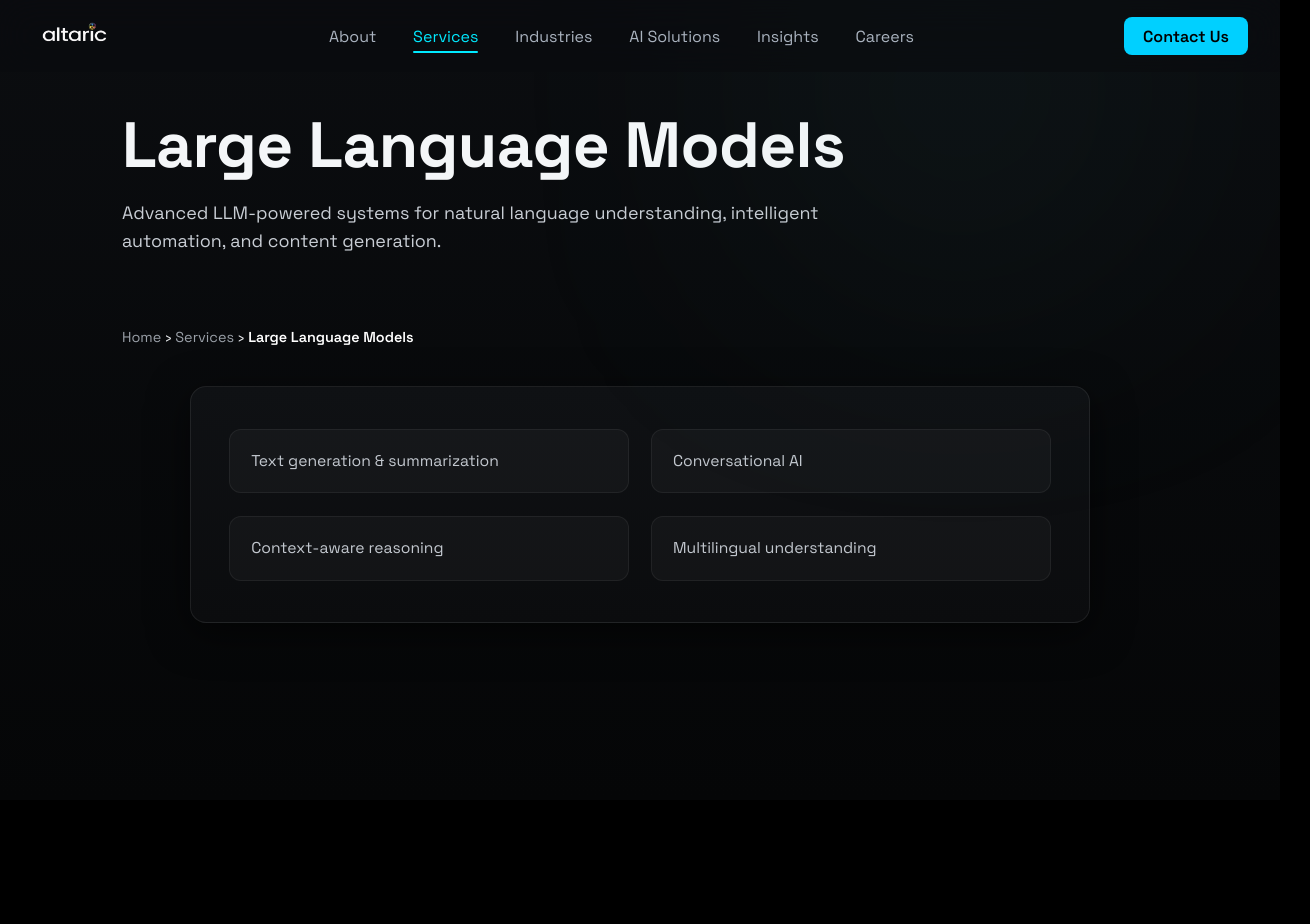
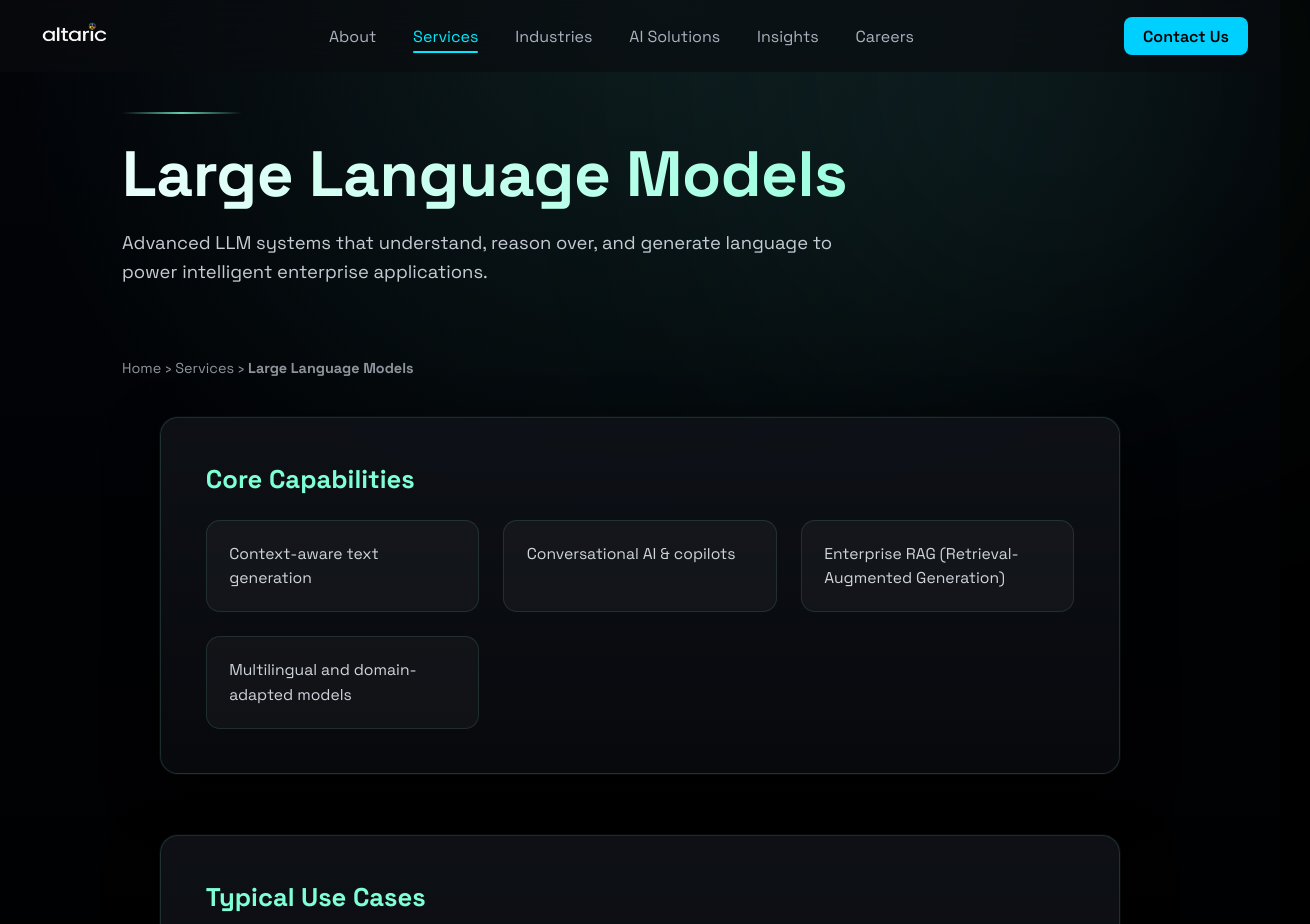
Before and after one commit to Vatshal-Venkat/Altaric, a React (Vite) app in the folder website_src/frontend/: page /services/llm in a window 1280 px wide. Shown: the top 924 px of the page, 1310 px wide, since content can reach past the window. Before the commit the page ends 800 px from the top, so only its background shows below. Built offline with nearby package versions, Linux system fonts and the light colour scheme; no server answers.

Commit message:
Added Scroll animation, page transition and enhanced Service Pages

```diff
--- a/website_src/frontend/src/App.jsx
+++ b/website_src/frontend/src/App.jsx
@@ -1,12 +1,16 @@
 import React, { useEffect, useState } from "react";
-import { Routes, Route } from "react-router-dom";
+import { Routes, Route, useLocation } from "react-router-dom";
 import styled, { createGlobalStyle, ThemeProvider } from "styled-components";
+import { AnimatePresence } from "framer-motion";
+
 import AboutAltaric from "./pages/AboutAltaric";
 
 import Navbar from "./components/Navbar";
 import CustomCursor from "./components/CustomCursor";
 import Footer from "./components/Footer";
 import Loader from "./components/Loader";
+import ScrollToTop from "./components/ScrollToTop";
+import PageTransition from "./components/PageTransition";
 
 // LANDING PAGE SECTIONS
 import Hero from "./components/Hero";
@@ -24,7 +28,7 @@ import AISolutions from "./pages/AISolutions";
 import Insights from "./pages/Insights";
 import Careers from "./pages/Careers";
 import ContactUs from "./components/ContactUs";
-import AboutUs from "./components/AboutUs"; // ✅ added
+import AboutUs from "./components/AboutUs";
 
 // SERVICE DETAIL PAGES
 import AgenticAI from "./pages/AgenticAI";
@@ -75,7 +79,7 @@ const GlobalStyle = createGlobalStyle`
   }
 
   html {
-    scroll-behavior: smooth;
+    scroll-behavior: smooth; /* kept for normal scrolling */
   }
 `;
 
@@ -91,6 +95,8 @@ const SnapContainer = styled.div`
 `;
 
 function App() {
+  const location = useLocation();
+
   const [mousePosition, setMousePosition] = useState({ x: 0, y: 0 });
   const [isLoading, setIsLoading] = useState(true);
 
@@ -106,7 +112,6 @@ function App() {
     return () => clearTimeout(t);
   }, []);
 
-  // 🔥 IMAGE-ONLY LOADER
   if (isLoading) {
     return (
       <ThemeProvider theme={darkTheme}>
@@ -121,14 +126,19 @@ function App() {
       <AppContainer>
         <GlobalStyle />
 
+        {/* GLOBAL UTILITIES */}
+        <ScrollToTop />
         <CustomCursor mousePosition={mousePosition} />
         <Navbar />
 
-        <Routes>
+        {/* ROUTES WITH CINEMATIC FADE */}
+        <AnimatePresence mode="wait">
+          <Routes location={location} key={location.pathname}>
             {/* HOME */}
             <Route
               path="/"
               element={
+                <PageTransition>
                   <>
                     <SnapContainer>
                       <Hero />
@@ -141,51 +151,101 @@ function App() {
                     </SnapContainer>
                     <Footer />
                   </>
+                </PageTransition>
               }
             />
 
             {/* CORE PAGES */}
-          <Route path="/about" element={<AboutUs />} /> {/* ✅ FIX */}
-          <Route path="/about-altaric" element={<AboutAltaric />} />
-          <Route path="/services" element={<Services />} />
-          <Route path="/industries" element={<Industries />} />
-          <Route path="/ai-solutions" element={<AISolutions />} />
-          <Route path="/insights" element={<Insights />} />
-          <Route path="/careers" element={<Careers />} />
-          <Route path="/careers/:role" element={<CareerDetail />} />
-          <Route path="/contactus" element={<ContactUs />} />
+            <Route
+              path="/about"
+              element={<PageTransition><AboutUs /></PageTransition>}
+            />
+            <Route
+              path="/about-altaric"
+              element={<PageTransition><AboutAltaric /></PageTransition>}
+            />
+            <Route
+              path="/services"
+              element={<PageTransition><Services /></PageTransition>}
+            />
+            <Route
+              path="/industries"
+              element={<PageTransition><Industries /></PageTransition>}
+            />
+            <Route
+              path="/ai-solutions"
+              element={<PageTransition><AISolutions /></PageTransition>}
+            />
+            <Route
+              path="/insights"
+              element={<PageTransition><Insights /></PageTransition>}
+            />
+            <Route
+              path="/careers"
+              element={<PageTransition><Careers /></PageTransition>}
+            />
+            <Route
+              path="/careers/:role"
+              element={<PageTransition><CareerDetail /></PageTransition>}
+            />
+            <Route
+              path="/contactus"
+              element={<PageTransition><ContactUs /></PageTransition>}
+            />
 
             {/* SERVICE DETAILS */}
-          <Route path="/services/agentic-ai" element={<AgenticAI />} />
-          <Route path="/services/nlp" element={<NLP />} />
-          <Route path="/services/llm" element={<LLM />} />
+            <Route
+              path="/services/agentic-ai"
+              element={<PageTransition><AgenticAI /></PageTransition>}
+            />
+            <Route
+              path="/services/nlp"
+              element={<PageTransition><NLP /></PageTransition>}
+            />
+            <Route
+              path="/services/llm"
+              element={<PageTransition><LLM /></PageTransition>}
+            />
             <Route
               path="/services/machine-learning"
-            element={<MachineLearning />}
+              element={<PageTransition><MachineLearning /></PageTransition>}
             />
             <Route
               path="/services/computer-vision"
-            element={<ComputerVision />}
+              element={<PageTransition><ComputerVision /></PageTransition>}
             />
-          <Route path="/services/ai-consulting" element={<AIConsulting />} />
+            <Route
+              path="/services/ai-consulting"
+              element={<PageTransition><AIConsulting /></PageTransition>}
+            />
 
             {/* INDUSTRIES */}
-          <Route path="/industries/finance" element={<Finance />} />
-          <Route path="/industries/healthcare" element={<Healthcare />} />
+            <Route
+              path="/industries/finance"
+              element={<PageTransition><Finance /></PageTransition>}
+            />
+            <Route
+              path="/industries/healthcare"
+              element={<PageTransition><Healthcare /></PageTransition>}
+            />
             <Route
               path="/industries/manufacturing"
-            element={<Manufacturing />}
+              element={<PageTransition><Manufacturing /></PageTransition>}
             />
-          <Route path="/industries/retail" element={<Retail />} />
+            <Route
+              path="/industries/retail"
+              element={<PageTransition><Retail /></PageTransition>}
+            />
             <Route
               path="/industries/media"
-            element={<MediaEntertainment />}
+              element={<PageTransition><MediaEntertainment /></PageTransition>}
             />
             <Route
               path="/industries/communications"
-            element={<Communications />}
+              element={<PageTransition><Communications /></PageTransition>}
             />
           </Routes>
+        </AnimatePresence>
       </AppContainer>
     </ThemeProvider>
   );
--- /dev/null
+++ b/website_src/frontend/src/components/PageTransition.jsx
@@ -0,0 +1,28 @@
+import { motion } from "framer-motion";
+
+const pageVariants = {
+  initial: { opacity: 0 },
+  animate: { opacity: 1 },
+  exit: { opacity: 0 },
+};
+
+const pageTransition = {
+  duration: 0.45,
+  ease: [0.4, 0.0, 0.2, 1], // cinematic ease
+};
+
+const PageTransition = ({ children }) => {
+  return (
+    <motion.div
+      variants={pageVariants}
+      initial="initial"
+      animate="animate"
+      exit="exit"
+      transition={pageTransition}
+    >
+      {children}
+    </motion.div>
+  );
+};
+
+export default PageTransition;
--- a/website_src/frontend/src/pages/LLM.jsx
+++ b/website_src/frontend/src/pages/LLM.jsx
@@ -4,12 +4,26 @@ export default function LLM() {
   return (
     <ServiceTemplate
       title="Large Language Models"
-      description="Advanced LLM-powered systems for natural language understanding, intelligent automation, and content generation."
+      description="Advanced LLM systems that understand, reason over, and generate language to power intelligent enterprise applications."
       features={[
-        "Text generation & summarization",
-        "Conversational AI",
-        "Context-aware reasoning",
-        "Multilingual understanding",
+        "Context-aware text generation",
+        "Conversational AI & copilots",
+        "Enterprise RAG (Retrieval-Augmented Generation)",
+        "Multilingual and domain-adapted models",
+      ]}
+      useCases={[
+        {
+          title: "Internal Knowledge Assistants",
+          text: "LLM-powered copilots that surface insights from internal documents, policies, and data."
+        },
+        {
+          title: "Customer Support Automation",
+          text: "AI systems that handle complex customer queries with context and consistency."
+        },
+        {
+          title: "Enterprise Content Intelligence",
+          text: "Summarization, drafting, and analysis of large-scale textual data."
+        }
       ]}
     />
   );
--- a/website_src/frontend/src/pages/ServiceTemplate.jsx
+++ b/website_src/frontend/src/pages/ServiceTemplate.jsx
@@ -1,6 +1,6 @@
 import { motion } from "framer-motion";
 import styled from "styled-components";
-import { Link, useLocation } from "react-router-dom";
+import { Link } from "react-router-dom";
 
 /* =======================
    PAGE FOUNDATION
@@ -8,22 +8,16 @@ import { Link, useLocation } from "react-router-dom";
 
 const PageWrapper = styled.div`
   min-height: 100vh;
-  color: #e7e9ec;
+  color: #e8ebf0;
   background:
-    linear-gradient(180deg, #0b0d10 0%, #050607 100%),
-    linear-gradient(
-      rgba(255, 255, 255, 0.035) 1px,
-      transparent 1px
-    ),
-    linear-gradient(
-      90deg,
-      rgba(255, 255, 255, 0.035) 1px,
-      transparent 1px
+    radial-gradient(circle at top, rgba(90, 200, 190, 0.12), transparent 45%),
+    linear-gradient(180deg, #020408 0%, #000000 100%),
+    repeating-linear-gradient(
+      rgba(255, 255, 255, 0.02) 0px,
+      rgba(255, 255, 255, 0.02) 1px,
+      transparent 1px,
+      transparent 48px
     );
-  background-size:
-    100% 100%,
-    48px 48px,
-    48px 48px;
 `;
 
 /* =======================
@@ -32,54 +26,65 @@ const PageWrapper = styled.div`
 
 const HeroSection = styled.section`
   position: relative;
-  padding: 6.5rem 2rem 4.5rem;
+  padding: 7rem 2rem 4.5rem;
   max-width: 1100px;
   margin: 0 auto;
 `;
 
-const HeroGlow = styled.div`
+const StarGlow = styled.div`
   position: absolute;
-  top: -120px;
-  left: 60%;
-  width: 420px;
-  height: 420px;
+  top: -180px;
+  right: -120px;
+  width: 520px;
+  height: 520px;
   background: radial-gradient(
     circle,
-    rgba(90, 200, 190, 0.18),
+    rgba(120, 255, 230, 0.22),
     transparent 70%
   );
-  filter: blur(140px);
+  filter: blur(160px);
   pointer-events: none;
 `;
 
+const EnergyLine = styled.div`
+  width: 120px;
+  height: 2px;
+  margin-bottom: 1.2rem;
+  background: linear-gradient(90deg, transparent, #7fffd4, transparent);
+  opacity: 0.8;
+`;
+
 const HeroTitle = styled(motion.h1)`
-  font-size: clamp(2.8rem, 5vw, 4.1rem);
+  font-size: clamp(3rem, 5vw, 4.3rem);
   font-weight: 700;
-  letter-spacing: -0.6px;
+  letter-spacing: -0.5px;
   margin-bottom: 0.8rem;
-  color: #f4f6f8;
+  background: linear-gradient(90deg, #eafffb, #7fffd4);
+  -webkit-background-clip: text;
+  -webkit-text-fill-color: transparent;
 `;
 
 const HeroSubtitle = styled(motion.p)`
   max-width: 720px;
-  font-size: 1.12rem;
+  font-size: 1.15rem;
   line-height: 1.6;
-  color: #c8cdd4;
+  color: #c7ccd4;
 `;
 
 /* =======================
    BREADCRUMBS
 ======================= */
 
-const BreadcrumbsWrapper = styled.div`
+const Breadcrumbs = styled.div`
   max-width: 1100px;
   margin: 0 auto 2.5rem;
   padding: 0 2rem;
   font-size: 0.9rem;
+  color: #8e949d;
 `;
 
 const Crumb = styled(Link)`
-  color: #9aa0a8;
+  color: #8e949d;
   text-decoration: none;
 
   &:hover {
@@ -87,62 +92,96 @@ const Crumb = styled(Link)`
   }
 `;
 
-const CrumbCurrent = styled.span`
-  color: #ffffff;
-  font-weight: 600;
+/* =======================
+   SECTIONS
+======================= */
+
+const Section = styled(motion.section)`
+  max-width: 960px;
+  margin: 0 auto 3.8rem;
+  padding: 2.8rem;
+  background: linear-gradient(180deg, rgba(15, 18, 24, 0.9), rgba(8, 10, 14, 0.9));
+  border-radius: 18px;
+  border: 1px solid rgba(120, 200, 190, 0.18);
+  box-shadow:
+    0 0 0 1px rgba(120, 200, 190, 0.05),
+    0 18px 50px rgba(0, 0, 0, 0.8);
+  backdrop-filter: blur(6px);
+`;
+
+const SectionTitle = styled.h2`
+  font-size: 1.6rem;
+  margin-bottom: 1.6rem;
+  color: #7fffd4;
 `;
 
 /* =======================
-   MAIN SECTION
-======================= */
-
-const Section = styled(motion.section)`
-  max-width: 900px;
-  margin: 0 auto 4rem;
-  padding: 2.6rem 2.4rem;
-  background: linear-gradient(180deg, #0f1114, #0b0c0e);
-  border-radius: 16px;
-  border: 1px solid rgba(255, 255, 255, 0.08);
-  box-shadow: 0 10px 40px rgba(0, 0, 0, 0.55);
-`;
-
-/* =======================
-   FEATURE GRID
+   CAPABILITIES
 ======================= */
 
 const FeatureGrid = styled.div`
   display: grid;
   grid-template-columns: repeat(auto-fit, minmax(260px, 1fr));
-  gap: 1.4rem;
+  gap: 1.5rem;
 `;
 
 const FeatureItem = styled.div`
-  padding: 1.2rem 1.3rem;
-  border-radius: 12px;
-  background: rgba(255, 255, 255, 0.03);
-  border: 1px solid rgba(255, 255, 255, 0.06);
+  padding: 1.3rem 1.4rem;
+  border-radius: 14px;
+  background: rgba(255, 255, 255, 0.035);
+  border: 1px solid rgba(120, 200, 190, 0.15);
   font-size: 0.98rem;
   line-height: 1.55;
-  color: #c3c8cf;
+  color: #d0d5dc;
+`;
+
+/* =======================
+   USE CASES
+======================= */
+
+const UseCaseGrid = styled.div`
+  display: grid;
+  grid-template-columns: repeat(auto-fit, minmax(280px, 1fr));
+  gap: 1.6rem;
+`;
+
+const UseCaseCard = styled.div`
+  padding: 1.6rem;
+  border-radius: 16px;
+  background: linear-gradient(180deg, #0b0f14, #070a0e);
+  border: 1px solid rgba(160, 170, 255, 0.16);
+
+  h4 {
+    font-size: 1.05rem;
+    margin-bottom: 0.4rem;
+    color: #e9ecf1;
+  }
+
+  p {
+    font-size: 0.95rem;
+    line-height: 1.55;
+    color: #c3c9d1;
+  }
 `;
 
 /* =======================
    COMPONENT
 ======================= */
 
-export default function ServiceTemplate({ title, description, features }) {
-  const location = useLocation();
-
+export default function ServiceTemplate({
+  title,
+  description,
+  features,
+  useCases = []
+}) {
   return (
     <PageWrapper>
       {/* HERO */}
       <HeroSection>
-        <HeroGlow />
+        <StarGlow />
+        <EnergyLine />
 
-        <HeroTitle
-          initial={{ opacity: 0, y: 18 }}
-          animate={{ opacity: 1, y: 0 }}
-        >
+        <HeroTitle initial={{ opacity: 0, y: 18 }} animate={{ opacity: 1, y: 0 }}>
           {title}
         </HeroTitle>
 
@@ -156,24 +195,39 @@ export default function ServiceTemplate({ title, description, features }) {
       </HeroSection>
 
       {/* BREADCRUMBS */}
-      <BreadcrumbsWrapper>
-        <Crumb to="/">Home</Crumb> ›{" "}
-        <Crumb to="/services">Services</Crumb> ›{" "}
-        <CrumbCurrent>{title}</CrumbCurrent>
-      </BreadcrumbsWrapper>
+      <Breadcrumbs>
+        <Crumb to="/">Home</Crumb> › <Crumb to="/services">Services</Crumb> ›{" "}
+        <strong>{title}</strong>
+      </Breadcrumbs>
 
-      {/* MAIN CONTENT */}
-      <Section
-        initial={{ opacity: 0, y: 28 }}
-        animate={{ opacity: 1, y: 0 }}
-        transition={{ duration: 0.6 }}
-      >
+      {/* CAPABILITIES */}
+      <Section initial={{ opacity: 0, y: 26 }} animate={{ opacity: 1, y: 0 }}>
+        <SectionTitle>Core Capabilities</SectionTitle>
         <FeatureGrid>
-          {features.map((feature, index) => (
-            <FeatureItem key={index}>{feature}</FeatureItem>
+          {features.map((f, i) => (
+            <FeatureItem key={i}>{f}</FeatureItem>
           ))}
         </FeatureGrid>
       </Section>
+
+      {/* USE CASES */}
+      {useCases.length > 0 && (
+        <Section
+          initial={{ opacity: 0, y: 26 }}
+          animate={{ opacity: 1, y: 0 }}
+          transition={{ delay: 0.08 }}
+        >
+          <SectionTitle>Typical Use Cases</SectionTitle>
+          <UseCaseGrid>
+            {useCases.map((u, i) => (
+              <UseCaseCard key={i}>
+                <h4>{u.title}</h4>
+                <p>{u.text}</p>
+              </UseCaseCard>
+            ))}
+          </UseCaseGrid>
+        </Section>
+      )}
     </PageWrapper>
   );
 }
```
Also changed, not shown: website_src/frontend/src/components/ScrollToTop.jsx (+12 -1 lines), website_src/frontend/src/pages/AIConsulting.jsx (+19 -5 lines), website_src/frontend/src/pages/AgenticAI.jsx (+19 -6 lines), website_src/frontend/src/pages/ComputerVision.jsx (+19 -5 lines), website_src/frontend/src/pages/MachineLearning.jsx (+19 -5 lines), website_src/frontend/src/pages/NLP.jsx (+18 -4 lines). Lines whose indentation alone changed are shown as unchanged.
